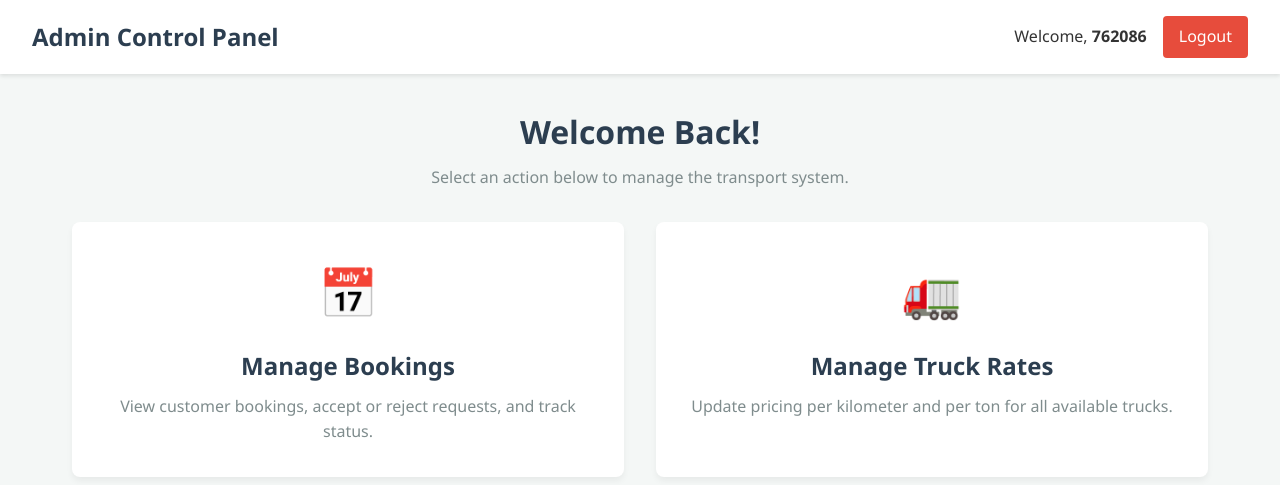
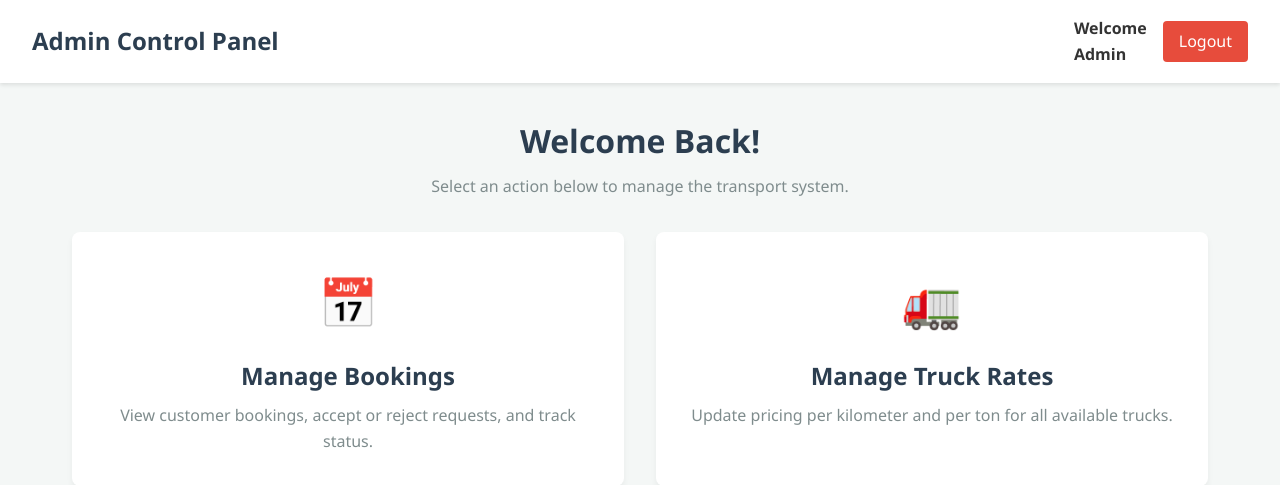
Before and after one commit to VARUN2462006/Transport-Company, a PHP site: page /admin_dashboard.php in a window 1280 px wide. Shown: the top 485 px of the page. Run offline with PHP 8.4, Linux system fonts and the light colour scheme; a user stored in the database is signed in.

Commit message:
Added project files

```diff
--- a/Admin/admin_dashboard.php
+++ b/Admin/admin_dashboard.php
@@ -128,7 +128,7 @@ $conn->close();
     <header class="dashboard-header">
         <h1>Admin Control Panel</h1>
         <div class="user-info">
-            <span>Welcome, <strong><?= htmlspecialchars($_SESSION['admin_user_id']) ?></strong></span>
+            <b><span>Welcome <p>Admin</p></span></b>
             <a href="index.php?logout=1" class="logout-btn">Logout</a>
         </div>
     </header>
```
